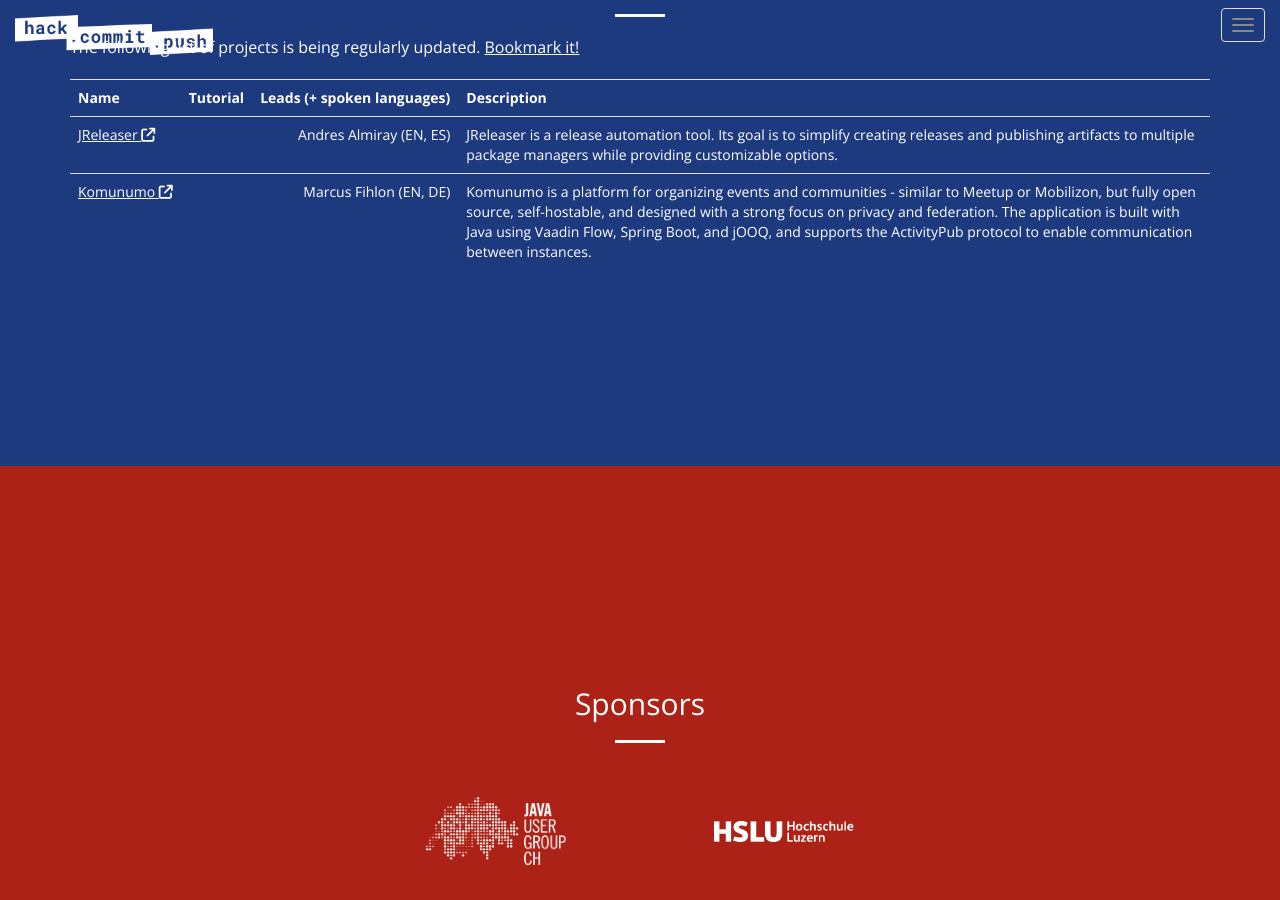
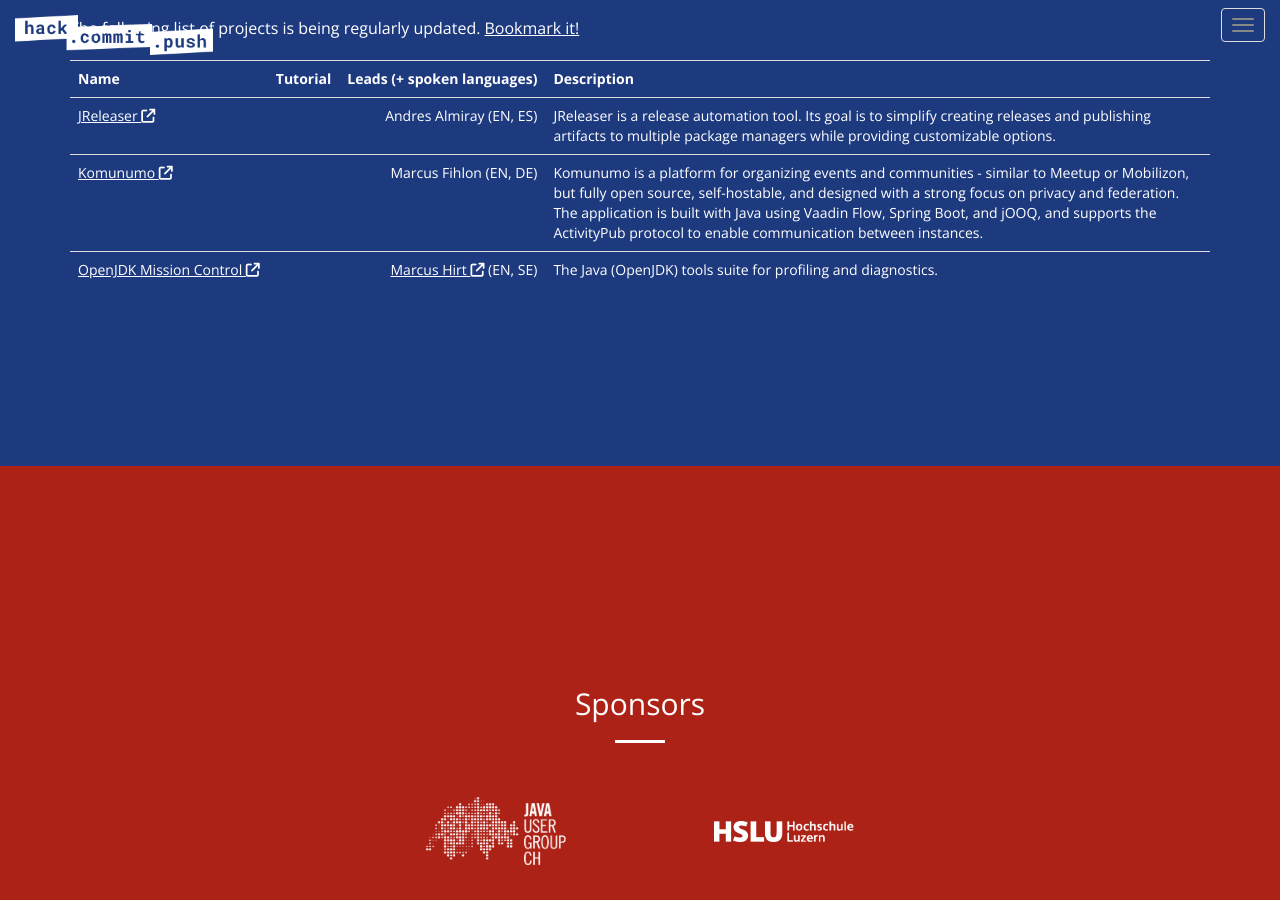
Before and after one commit to hack-commit-push/switzerland2025, a Jekyll site: the page built from index.html, in a window 1280 px wide and 900 px high, scrolled down 4639 px. Built offline with Jekyll 4.4.1, drawn with Linux system fonts in a browser that asks for light colours.

Commit message:
Adding jmc

```diff
--- a/_data/projects.yml
+++ b/_data/projects.yml
@@ -44,3 +44,13 @@
         - EN
         - DE
   contributions:
+
+- name: OpenJDK Mission Control
+  url: https://github.com/openjdk/jmc
+  description: The Java (OpenJDK) tools suite for profiling and diagnostics.
+  leads:
+    - name: Marcus Hirt
+      profile_url: https://github.com/thegreystone
+      spoken_languages:
+        - EN
+        - SE
```
